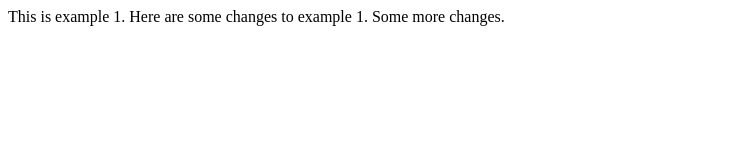
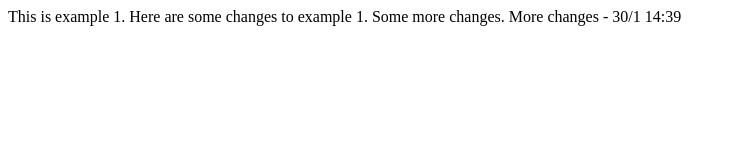
Before and after one commit to diarmidmackenzie/split-sub-directory, a plain HTML site: page examples/example1/index.html in a window 1280 px wide. Shown: the whole page, without its empty margins (0-736 px from the left). Drawn offline with Linux system fonts and the light colour scheme.

Commit message:
Update index.html

```diff
--- a/examples/example1/index.html
+++ b/examples/example1/index.html
@@ -7,5 +7,7 @@
     Here are some changes to example 1.
 
     Some more changes.
+
+    More changes - 30/1 14:39
   </body>
 </html>
```
